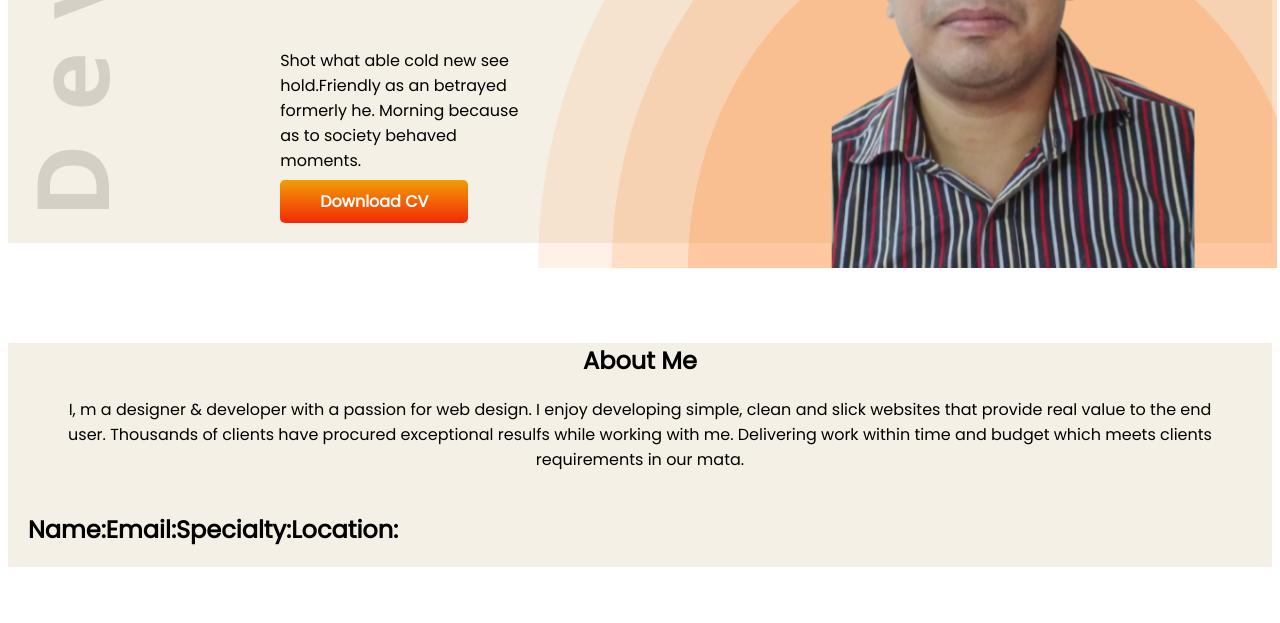
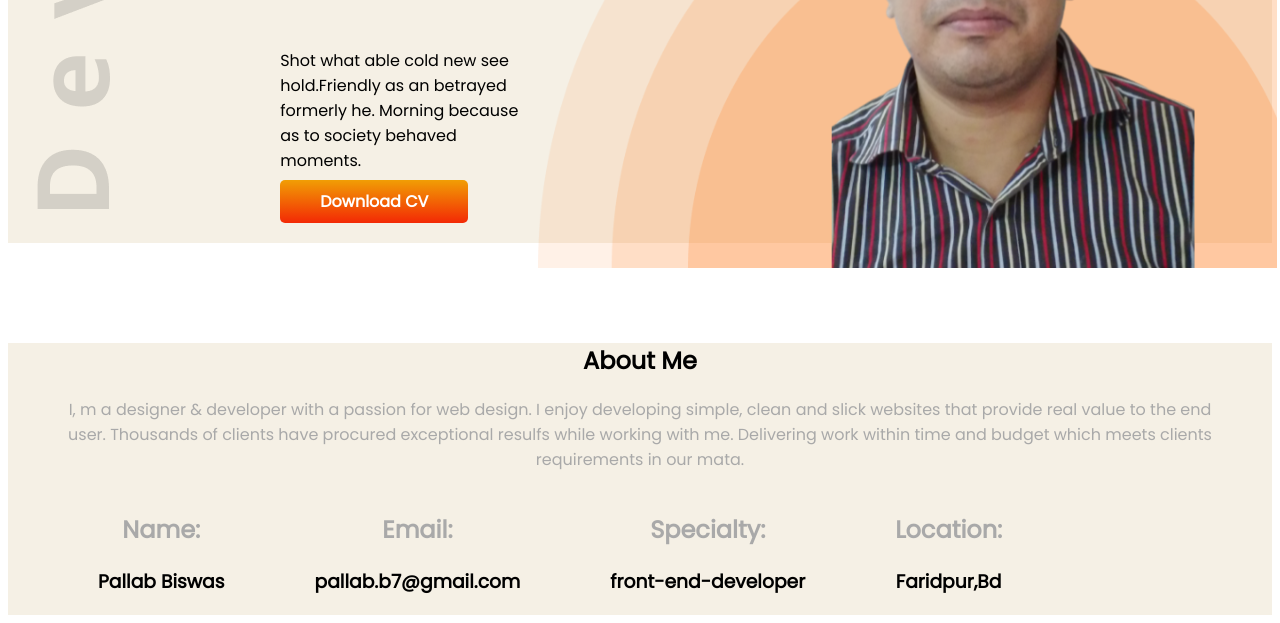
Before and after one commit to pkb1981/Practice-portfolio-2023, a plain HTML site: page index.html in a window 1280 px wide. Shown: the part 587-1210 px from the top of the page. Before the commit the page ends 1162 px from the top, so only its background shows below. Drawn offline with Linux system fonts and the light colour scheme.

Commit message:
end of second part

```diff
--- a/index.html
+++ b/index.html
@@ -37,18 +37,30 @@
 
     </section>
     <section>
-        <div class="about-me">
+        <div class="description">
             <h1>About Me</h1>
             <p>I, m a designer & developer with a passion for web design. I enjoy developing simple, clean and slick
                 websites that provide real value to the end user. Thousands of clients have procured exceptional resulfs
                 while working with me. Delivering work within time and budget which meets clients requirements in our
                 mata.</p>
         </div>
-        <div class="my-bio">
-            <h1>Name:</h1>
-            <h1>Email:</h1>
-            <h1>Specialty:</h1>
-            <h1>Location:</h1>
+        <div class="my-biodata">
+            <span>
+                <h1>Name:</h1>
+                <h3>Pallab Biswas</h3>
+            </span>
+            <span>
+                <h1>Email:</h1>
+                <h3>pallab.b7@gmail.com</h3>
+            </span>
+            <span>
+                <h1>Specialty:</h1>
+                <h3>front-end-developer</h3>
+            </span>
+            <span>
+                <h1>Location:</h1>
+                <h3>Faridpur,Bd</h3>
+            </span>
         </div>
     </section>
 
--- a/style.css
+++ b/style.css
@@ -65,13 +65,25 @@ section {
     padding: 5px 5px;
 }
 
-.about-me {
+
+.description {
     margin: 20px 60px;
     text-align: center;
 }
 
-.my-bio {
+.description p {
+    color: darkgray;
+}
+
+.my-biodata {
     display: flex;
-    margin-left: 20px;
     text-align: center;
 }
+
+.my-biodata span {
+    margin-left: 90px;
+}
+
+.my-biodata span h1 {
+    color: darkgray;
+}
```
Also changed, not shown: 2 other files.
